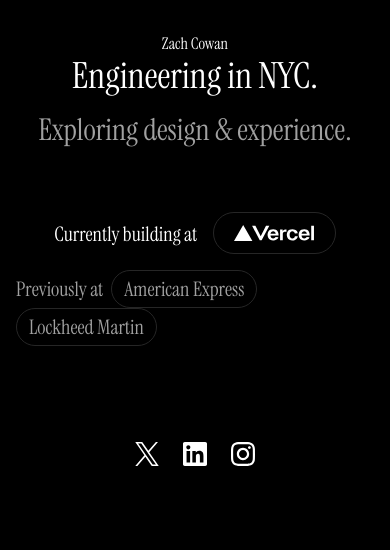
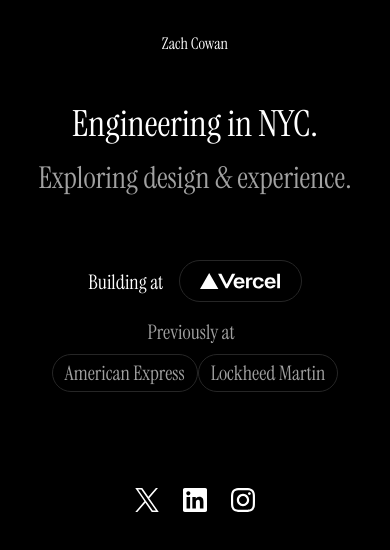
Before and after one commit to zacowan/zacowan.com, a Next.js app: page / in a window 390 px wide. Shown: the top 550 px of the page. Built offline with nearby package versions, Linux system fonts and the light colour scheme.

Commit message:
fix mobile styling

```diff
--- a/app/layout.tsx
+++ b/app/layout.tsx
@@ -24,10 +24,11 @@ export default function RootLayout({
       lang="en"
       className="bg-black text-white min-h-screen px-4 py-8 md:px-8 md:py-12"
     >
-      <nav className="w-full flex justify-center items-center">
+      <body className={`${instrumentSerif.className}`}>
+        <nav className="w-full flex justify-center items-center pb-12">
           <Link href="/">Zach Cowan</Link>
         </nav>
-      <body className={`${instrumentSerif.className}`}>{children}</body>
+        {children}
         <footer className="w-full pt-24">
           <ul className="flex items-center justify-center gap-6">
             <li>
@@ -47,6 +48,7 @@ export default function RootLayout({
             </li>
           </ul>
         </footer>
+      </body>
     </html>
   );
 }
--- a/app/page.tsx
+++ b/app/page.tsx
@@ -7,9 +7,9 @@ export default function Home() {
       <div className="text-3xl md:text-5xl text-neutral-400">
         Exploring design & experience.
       </div>
-      <div className="flex flex-col text-xl md:text-2xl gap-4 mt-12 items-center">
+      <div className="flex flex-col text-xl md:text-2xl gap-4 mt-12 items-center justify-center">
         <div className="space-x-4">
-          <span>Currently building at</span>
+          <span>Building at</span>
           <a
             href="https://vercel.com/careers"
             className="border-neutral-800 border rounded-full px-5 py-3 inline-flex items-center justify-center hover:bg-neutral-900"
@@ -17,13 +17,15 @@ export default function Home() {
             <Vercel />
           </a>
         </div>
-        <div className="space-x-2 text-neutral-400 text-md md:text-lg">
-          <span>Previously at</span>
-          <span className="border-neutral-800 border rounded-full px-3 py-1 inline-flex items-center justify-center">
-            American Express
-          </span>
-          <span className="border-neutral-800 border rounded-full px-3 py-1 inline-flex items-center justify-center">
-            Lockheed Martin
+        <div className="space-x-2 space-y-2 text-neutral-400 text-md md:text-lg text-center">
+          <span className="block md:inline">Previously at</span>
+          <span className="block md:inline">
+            <span className="border-neutral-800 border rounded-full px-3 py-1 inline-flex items-center justify-center">
+              American Express
+            </span>
+            <span className="border-neutral-800 border rounded-full px-3 py-1 inline-flex items-center justify-center">
+              Lockheed Martin
+            </span>
           </span>
         </div>
       </div>
```
Lines whose indentation alone changed are shown as unchanged.
